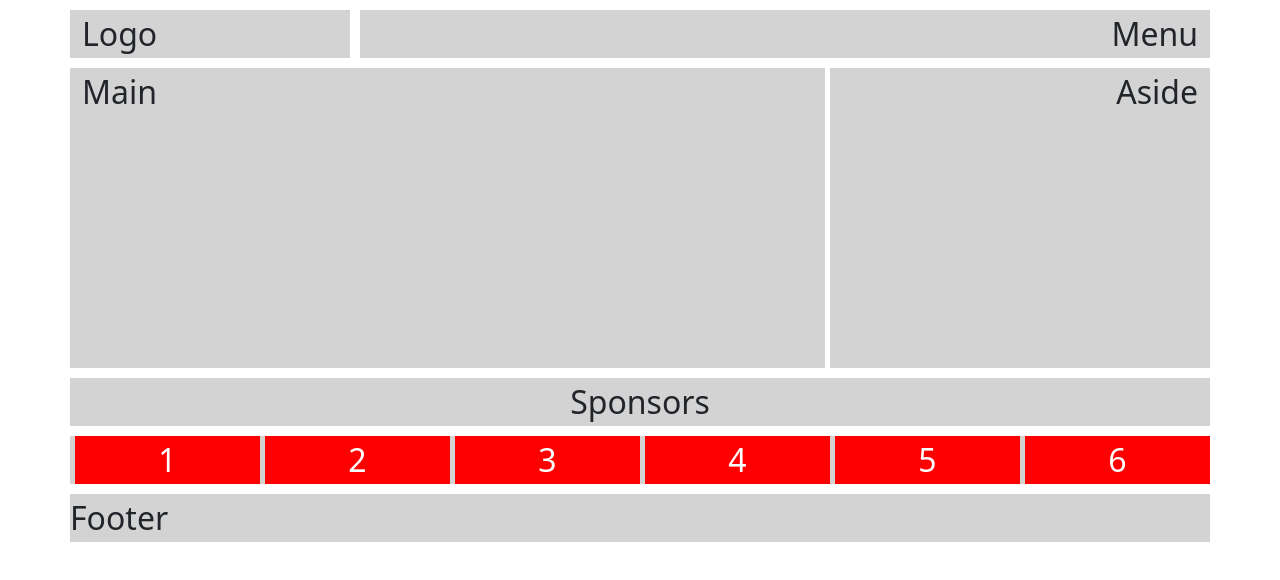
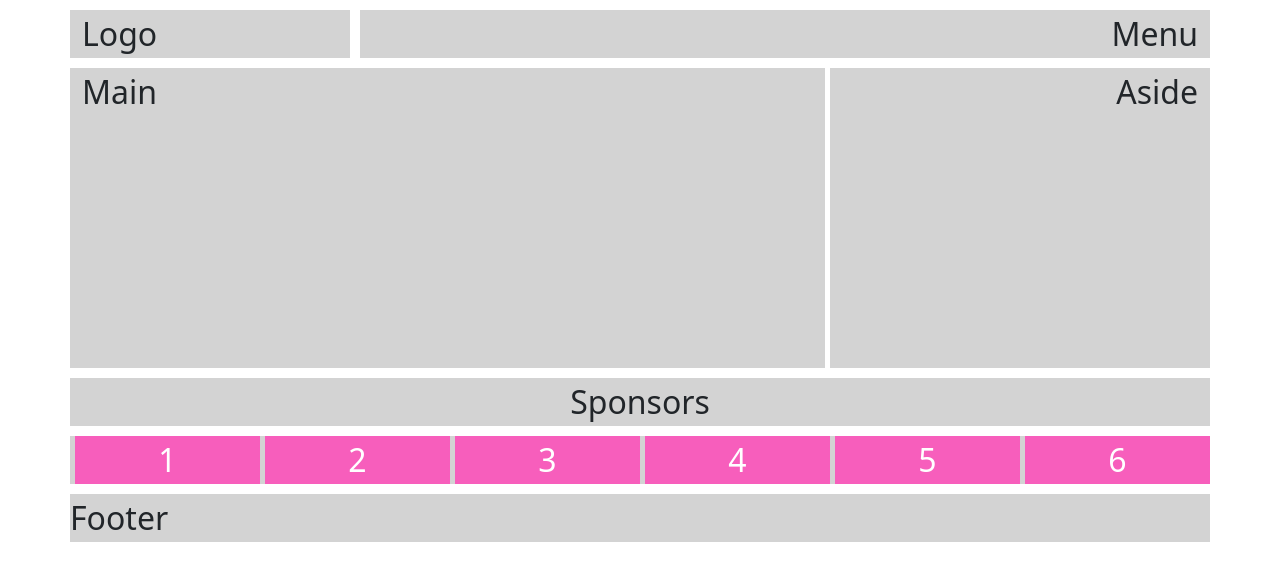
Before and after one commit to kalaivanisaravanan181984/kalaivanisaravanan181984.github.io, a plain HTML site: page index.html in a window 1280 px wide. Drawn offline with nearby package versions, Linux system fonts and the light colour scheme.

Commit message:
Update index.html

```diff
--- a/index.html
+++ b/index.html
@@ -28,7 +28,7 @@
             height: 300px;
         }
         .col-2{
-            background-color: red;
+            background-color: rgb(247, 94, 188);
             text-align: center;
             border-left: 5px solid lightgray;
             color: white;
```
